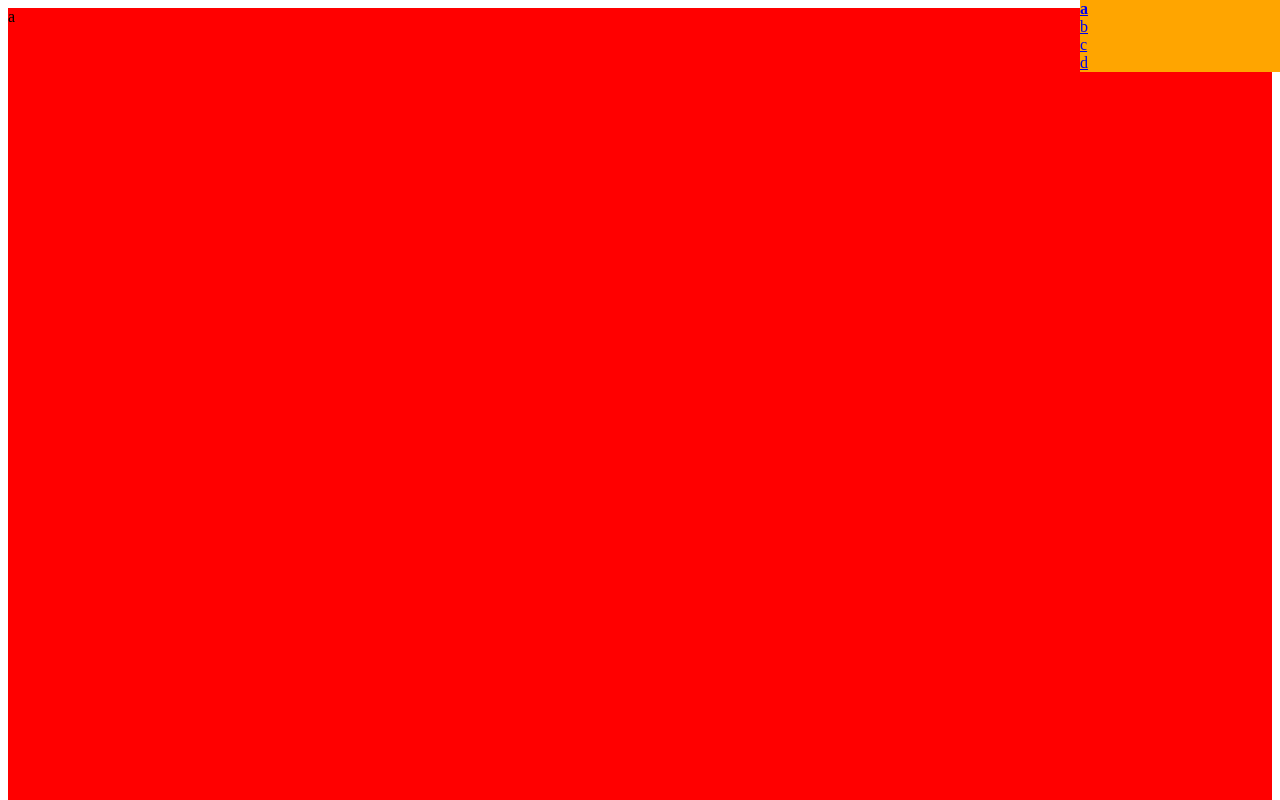
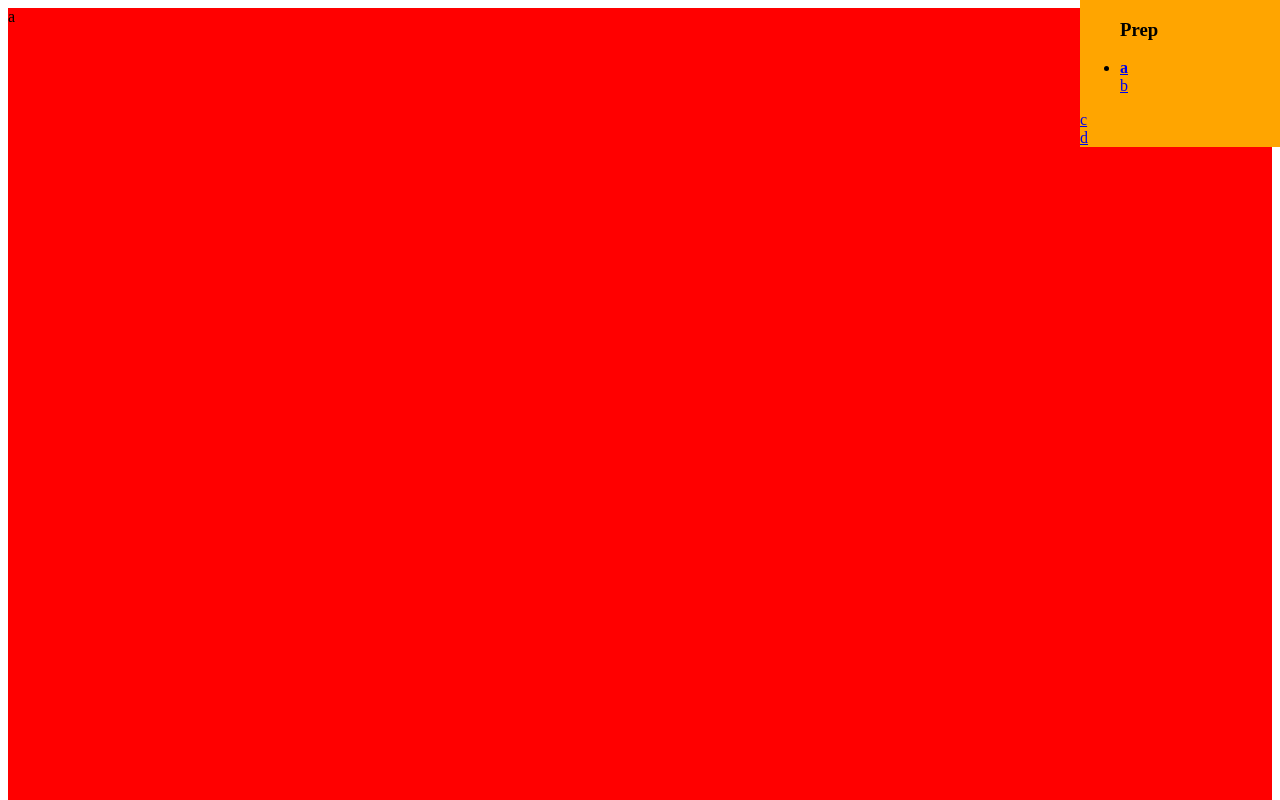
Before and after one commit to lucas8/scroll-spy, a React (Create React App) app: page /#a in a window 1280 px wide. Shown: the top 800 px of the page. Built offline with nearby package versions, Linux system fonts and the light colour scheme.

Commit message:
Add topic feature with sortedNodes

```diff
--- a/src/App.tsx
+++ b/src/App.tsx
@@ -2,18 +2,21 @@ import React from 'react'
 import ScrollSpyProvider from './components/ScrollSpyProvider'
 import ScrollSpyComponent from './components/ScrollSpyComponent'
 import Navbar from './components/Navbar'
+import ScrollSpyTopic from './components/ScrollSpyTopic'
 import './App.css'
 
 function App() {
   return (
     <ScrollSpyProvider>
       <Navbar />
+      <ScrollSpyTopic topic="Prep">
         <ScrollSpyComponent id="a" title="a">
           <div style={{ height: '100vh', background: 'red' }}>a</div>
         </ScrollSpyComponent>
         <ScrollSpyComponent id="b" title="b">
           <div style={{ height: '100vh', background: 'blue' }}>b</div>
         </ScrollSpyComponent>
+      </ScrollSpyTopic>
       <ScrollSpyComponent id="c" title="c">
         <div style={{ height: '100vh', background: 'skyblue' }}>c</div>
       </ScrollSpyComponent>
--- a/src/components/Navbar.tsx
+++ b/src/components/Navbar.tsx
@@ -1,8 +1,10 @@
 import React from 'react'
 import { useScrollSpyState } from './ScrollSpyProvider'
 
+// This is a simple implementation of ScrollSpy
 export default function Navbar() {
-  const { nodes } = useScrollSpyState()
+  const { sortedNodes } = useScrollSpyState()
+
   return (
     <div
       style={{
@@ -13,7 +15,8 @@ export default function Navbar() {
         width: 200,
       }}
     >
-      {nodes.map((node) => (
+      {Object.keys(sortedNodes).map((topic) => {
+        const nodes = sortedNodes[topic].map((node: any) => (
           <a
             key={node.id}
             style={{
@@ -24,7 +27,26 @@ export default function Navbar() {
           >
             {node.title}
           </a>
-      ))}
+        ))
+        if (topic !== 'unsorted') {
+          return (
+            <ul key={topic}>
+              <h3
+                style={{
+                  fontWeight: sortedNodes[topic].some((n: any) => n.isActive)
+                    ? 'bold'
+                    : 'normal',
+                }}
+              >
+                {topic}
+              </h3>
+              <li>{nodes}</li>
+            </ul>
+          )
+        } else {
+          return nodes
+        }
+      })}
     </div>
   )
 }
--- a/src/components/ScrollSpyComponent.tsx
+++ b/src/components/ScrollSpyComponent.tsx
@@ -1,7 +1,7 @@
 import React from 'react'
 import { useScrollSpy } from './ScrollSpyProvider'
 
-interface ScrollSpyComponentProps
+export interface ScrollSpyComponentProps
   extends React.DetailedHTMLProps<
     React.HTMLAttributes<HTMLDivElement>,
     HTMLDivElement
@@ -9,12 +9,14 @@ interface ScrollSpyComponentProps
   children?: React.ReactNode
   title: string
   id: string
+  topic?: string
 }
 
 export default function ScrollSpyComponent({
   children,
   title,
   id,
+  topic,
   ...rest
 }: ScrollSpyComponentProps) {
   const ref = useScrollSpy()
@@ -22,7 +24,7 @@ export default function ScrollSpyComponent({
   // Because the IntersectionObserver passes back a DOM node, not a
   // react one, we need to forward the data-title to pick back up in state
   return (
-    <div id={id} ref={ref} data-title={title} {...rest}>
+    <div id={id} ref={ref} data-title={title} data-topic={topic} {...rest}>
       {children}
     </div>
   )
--- a/src/components/ScrollSpyProvider.tsx
+++ b/src/components/ScrollSpyProvider.tsx
@@ -1,16 +1,18 @@
 import React from 'react'
-import { getTitleFromAttributes } from './utils'
+import { getTitleFromAttributes, getTopicFromAttributes } from './utils'
 
 interface ScrollNode {
   title: string
   entry: IntersectionObserverEntry
   id: string
+  topic?: string
 }
 
 interface ScrollItem {
   title: string
   id: string
   isActive: boolean
+  topic?: string
 }
 
 interface ScrollSpyState {
@@ -53,6 +55,7 @@ export default function ScrollSpyProvider({
             entry,
             title: getTitleFromAttributes(entry.target),
             id: entry.target.id,
+            topic: getTopicFromAttributes(entry.target),
           })
           setNodes((nodes) =>
             nodes.map((n) =>
@@ -91,6 +94,7 @@ export default function ScrollSpyProvider({
               title: getTitleFromAttributes(instance),
               id: instance.id,
               isActive: false,
+              topic: getTopicFromAttributes(instance),
             },
           ])
         }
@@ -120,7 +124,7 @@ export const useScrollSpy = () => {
   return context.addNode
 }
 
-export const useScrollSpyState = (): ScrollSpyState => {
+export const useScrollSpyState = () => {
   const context = React.useContext(ScrollSpyContext)
   if (!context) {
     throw new Error(
@@ -128,5 +132,14 @@ export const useScrollSpyState = (): ScrollSpyState => {
     )
   }
 
-  return context
+  return {
+    ...context,
+    sortedNodes: context.nodes.reduce((obj: any, item) => {
+      let arr = obj[item.topic || 'unsorted'] || []
+      return {
+        ...obj,
+        [item.topic || 'unsorted']: [...arr, item],
+      }
+    }, {}),
+  }
 }
--- /dev/null
+++ b/src/components/ScrollSpyTopic.tsx
@@ -0,0 +1,21 @@
+import React from 'react'
+import { ScrollSpyComponentProps } from './ScrollSpyComponent'
+
+interface ScrollSpyTopicProps {
+  children?: React.ReactNode
+  topic: string
+}
+
+export default function ScrollSpyTopic({
+  children,
+  topic,
+}: ScrollSpyTopicProps) {
+  const childrenWithTopic = React.Children.map(children, (child) => {
+    if (!React.isValidElement<ScrollSpyComponentProps>(child)) {
+      return child
+    }
+    return React.cloneElement(child, { topic })
+  })
+
+  return <div>{childrenWithTopic}</div>
+}
--- a/src/components/utils.ts
+++ b/src/components/utils.ts
@@ -3,3 +3,14 @@ export const getTitleFromAttributes = (
 ): string => {
   return instance.attributes.getNamedItem('data-title')!.value || 'Undefined'
 }
+
+export const getTopicFromAttributes = (
+  instance: HTMLDivElement | Element,
+): undefined | string => {
+  const attribute = instance.attributes.getNamedItem('data-topic')
+  if (attribute) {
+    return attribute.value
+  } else {
+    return undefined
+  }
+}
```
Lines whose indentation alone changed are shown as unchanged.
